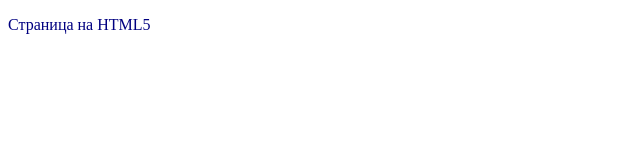
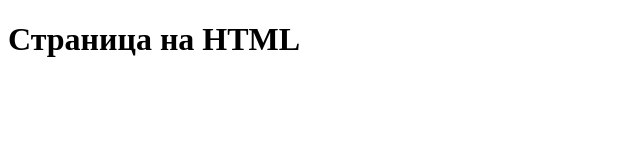
Before and after one commit to Dmitriev-Stepan-Vl/Dmitriev, a plain HTML site: page index.html in a window 1280 px wide. Shown: the whole page, without its empty margins (0-640 px from the left). Drawn offline with Linux system fonts and the light colour scheme.

Commit message:
initial commit2

```diff
--- a/index.html
+++ b/index.html
@@ -8,6 +8,6 @@
   </style>
  </head>
  <body>
-  <p>Страница на HTML5</p>
+  <h1>Страница на HTML</h1>
  </body>
 </html>
```
